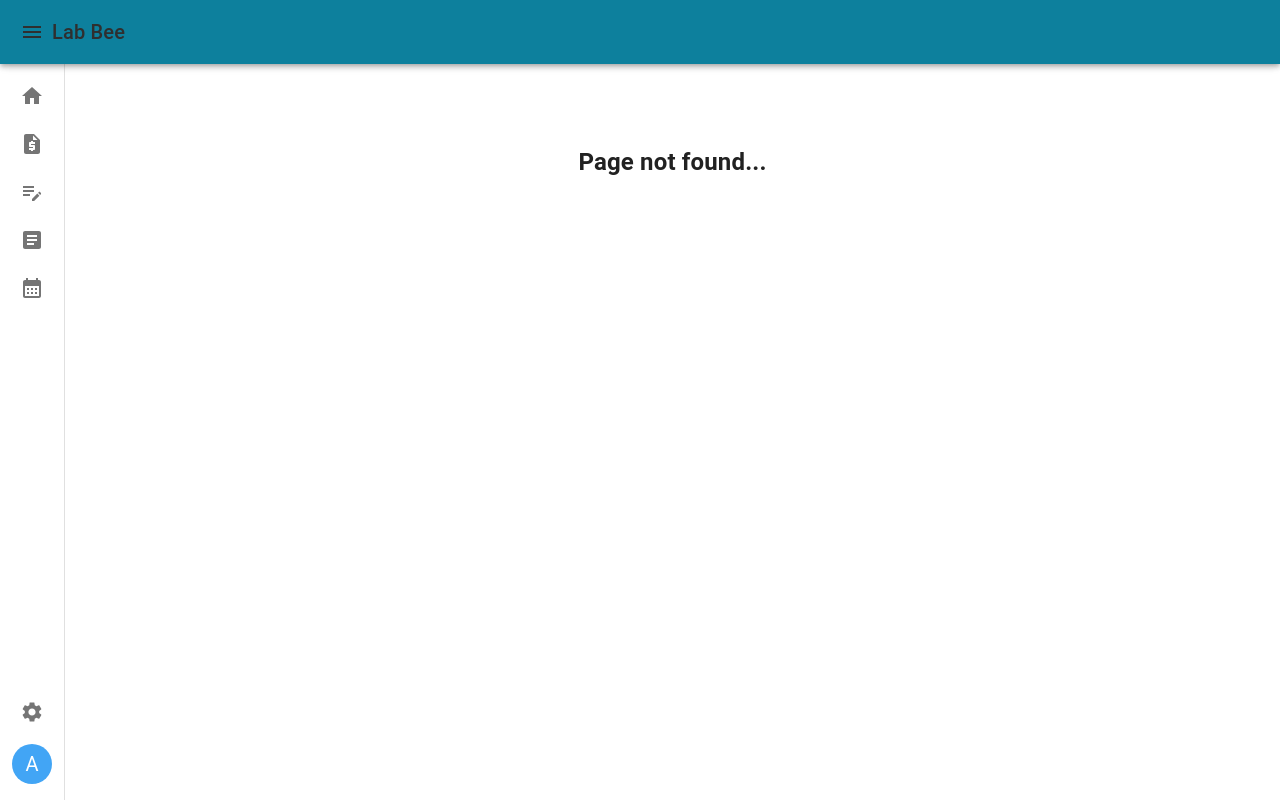
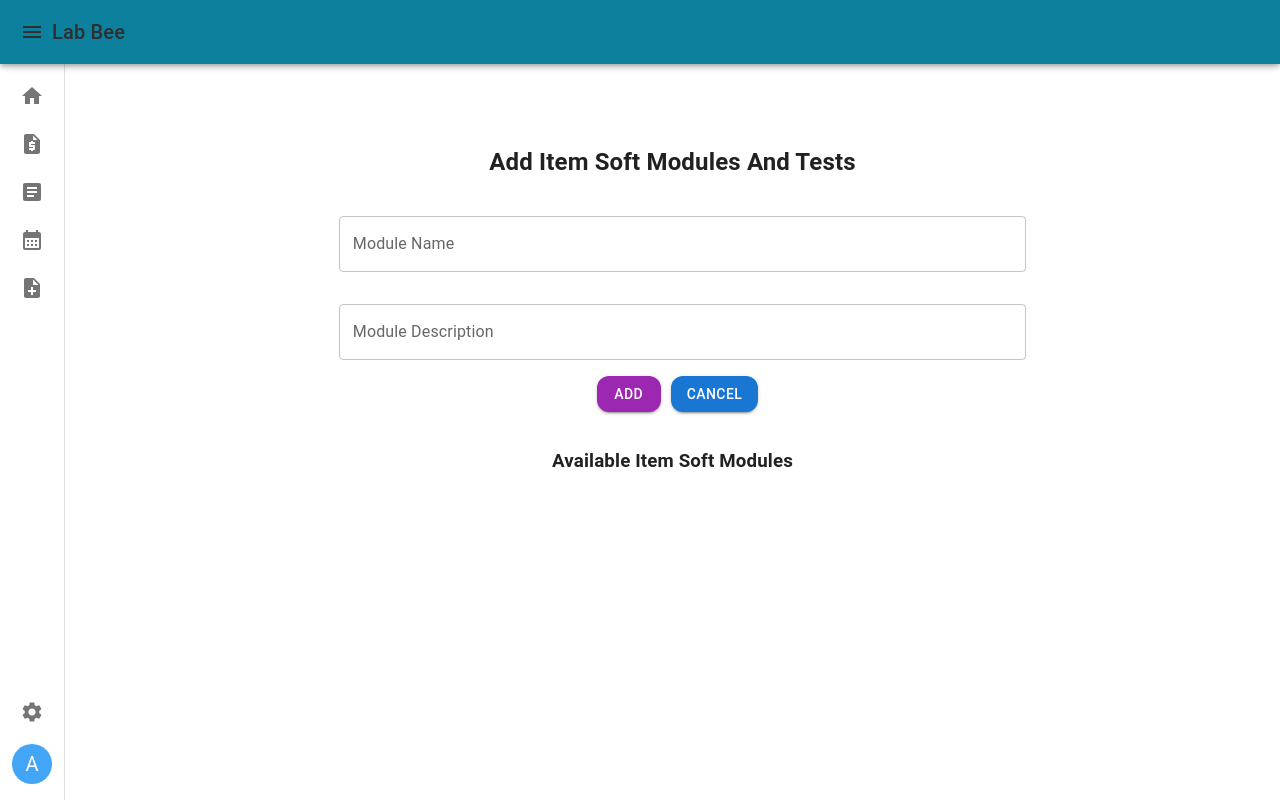
Before and after one commit to Ajay-HP-Beanalytic/Lab_Bee_React, a React (Create React App) app in the folder frontend/: page /add_module_or_test in a window 1280 px wide. Before the commit this address had no page. Built offline with nearby package versions, Linux system fonts and the light colour scheme.

Commit message:
Add module page with backend is done

```diff
--- a/frontend/src/App.js
+++ b/frontend/src/App.js
@@ -12,6 +12,7 @@ import QuoteTable from "./Pages/QuoteTable";
 import NotFoundPage from "./Pages/NotFoundPage";
 import UserDetailsDialog from "./components/UserDialog";
 import AddQuotation from "./templateQuotation/AddQuotation";
+import AddModulesAndTests from "./components/AddModulesAndTests";
 
 function App() {
   return (
@@ -27,6 +28,7 @@ function App() {
             <Route path='/trailpage' element={<TrailPage />} />
             <Route path='/settings' element={<UserDetailsDialog />} />
             <Route path="/updateenviquote/:quotationID" element={<UpdateEnvironmentalQuote />} />
+            <Route path="/add_module_or_test" element={<AddModulesAndTests />} />
             <Route path='*' element={<NotFoundPage />} />
           </Route>
         </Routes>
--- /dev/null
+++ b/frontend/src/components/AddModulesAndTests.js
@@ -0,0 +1,95 @@
+import { TextField, Box, Button, } from '@mui/material'
+import axios from 'axios'
+import React, { useState } from 'react'
+import { toast } from 'react-toastify'
+
+const AddModulesAndTests = () => {
+
+    const [moduleName, setModulename] = useState('')
+    const [moduleDescription, setmoduleDescription] = useState('')
+
+    const onSubmitModulesButton = async (e) => {
+        e.preventDefault();
+
+        if (!moduleName || !moduleDescription) {
+            toast.error("Please enter all the fields..!");
+            return;
+        }
+        try {
+            const addItemModulesRequest = await axios.post("http://localhost:4000/api/addItemsoftModules", {
+                moduleName,
+                moduleDescription
+            });
+
+            if (addItemModulesRequest.status === 200) {
+                toast.success("Data Added Successfully");
+            } else {
+                toast.error("An error occurred while saving the data.");
+            }
+        } catch (error) {
+            console.error("Error details:", error); // Log error details
+            if (error.response && error.response.status === 400) {
+                toast.error("Database Error");
+            } else {
+                toast.error("An error occurred while saving the data.");
+            }
+        }
+
+        handleCancelBtnIsClicked();
+    }
+
+
+    function handleCancelBtnIsClicked() {
+        setModulename('')
+        setmoduleDescription('')
+    }
+
+    return (
+        <div>
+            <h2>Add Item Soft Modules And Tests</h2>
+
+            <Box >
+                <TextField
+                    sx={{ marginBottom: '16px', marginLeft: '10px', borderRadius: 3 }}
+                    value={moduleName}
+                    onChange={(e) => setModulename(e.target.value)}
+                    label="Module Name"
+                    margin="normal"
+                    fullWidth
+                    variant="outlined"
+                    autoComplete="on"
+                />
+
+                <TextField
+                    sx={{ marginBottom: '16px', marginLeft: '10px', borderRadius: 3 }}
+                    value={moduleDescription}
+                    onChange={(e) => setmoduleDescription(e.target.value)}
+                    label="Module Description"
+                    margin="normal"
+                    fullWidth
+                    variant="outlined"
+                    autoComplete="on"
+                />
+
+                <Button sx={{ marginBottom: '16px', marginLeft: '10px', borderRadius: 3 }}
+                    variant="contained"
+                    color="secondary"
+                    type="submit"
+                    onClick={onSubmitModulesButton}>
+                    Add
+                </Button>
+                <Button sx={{ marginBottom: '16px', marginLeft: '10px', borderRadius: 3 }}
+                    variant="contained"
+                    color="primary"
+                    onClick={handleCancelBtnIsClicked}>
+                    Cancel
+                </Button>
+
+                <h3>Available Item Soft Modules</h3>
+
+            </Box>
+        </div>
+    )
+}
+
+export default AddModulesAndTests;
--- a/frontend/src/components/sidenavbar.jsx
+++ b/frontend/src/components/sidenavbar.jsx
@@ -24,6 +24,7 @@ import EditNoteIcon from '@mui/icons-material/EditNote';
 import CalendarMonthSharpIcon from '@mui/icons-material/CalendarMonthSharp';
 import ArticleIcon from '@mui/icons-material/Article';
 import SettingsIcon from '@mui/icons-material/Settings';
+import NoteAddIcon from '@mui/icons-material/NoteAdd';
 import { Link, Outlet } from 'react-router-dom';
 
 
@@ -131,9 +132,10 @@ export default function SidenavigationBar() {
   const items = [
     { i: 1, label: 'Home', icon: <HomeIcon />, path: '/home' },
     { i: 2, label: 'Add Quotation', icon: <RequestQuoteIcon />, path: '/quotation' },
-    { i: 3, label: 'Update Quotation', icon: <EditNoteIcon />, path: '/updateenviquote/Sample' },
+    /* { i: 3, label: 'Update Quotation', icon: <EditNoteIcon />, path: '/updateenviquote/Sample' }, */
     { i: 4, label: 'Jobcard', icon: <ArticleIcon />, path: '/jobcard' },
     { i: 5, label: 'Slot Booking', icon: <CalendarMonthSharpIcon />, path: '/slot-booking' },
+    { i: 6, label: 'Add Modules', icon: <NoteAddIcon />, path: '/add_module_or_test' },
   ]
   const items2 = [
     { i: 6, label: 'Settings', icon: <SettingsIcon />, path: '/settings' },
```
Also changed, not shown: 2 other files (tests, documents, lock files or other folders).
